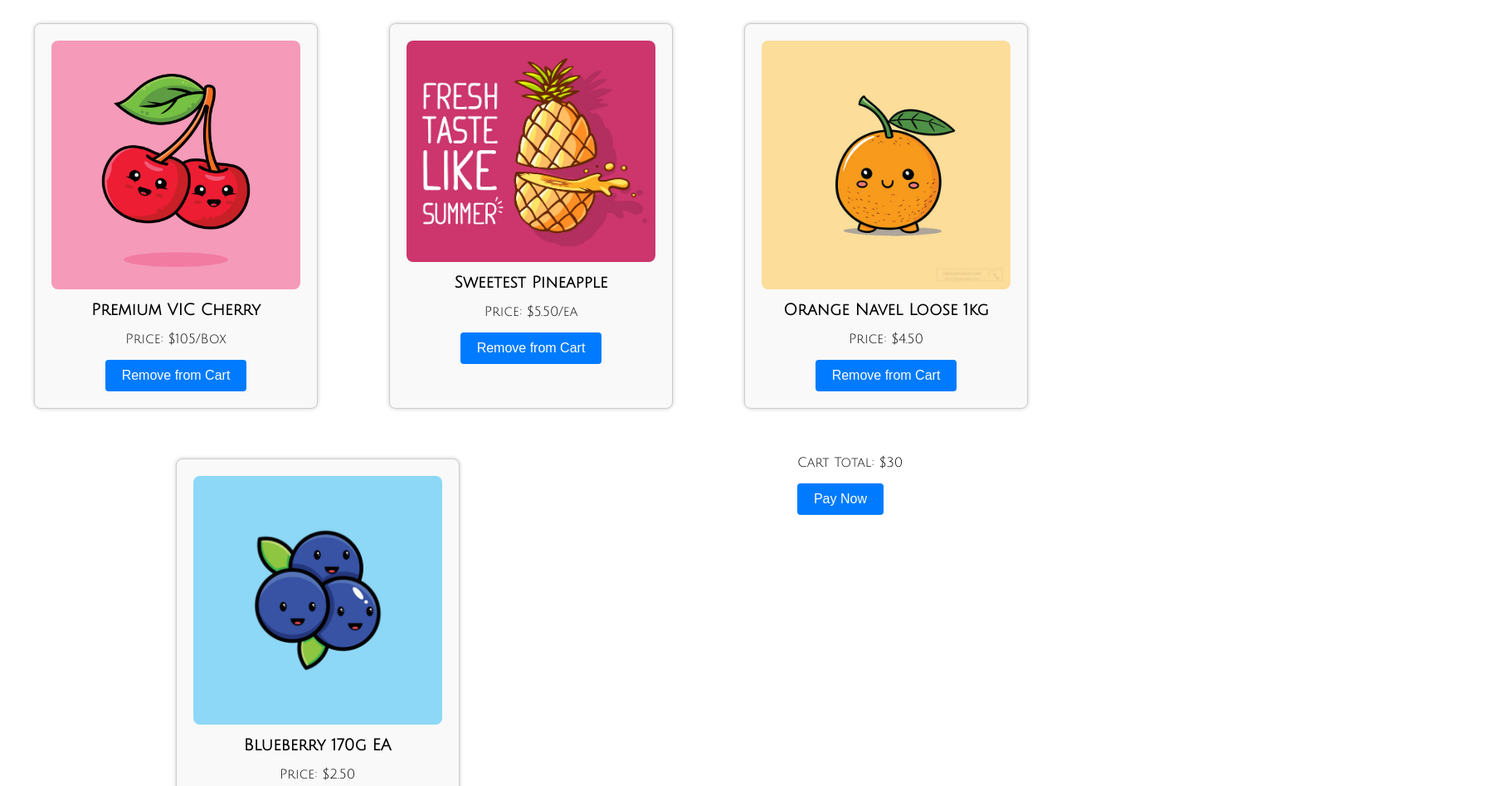
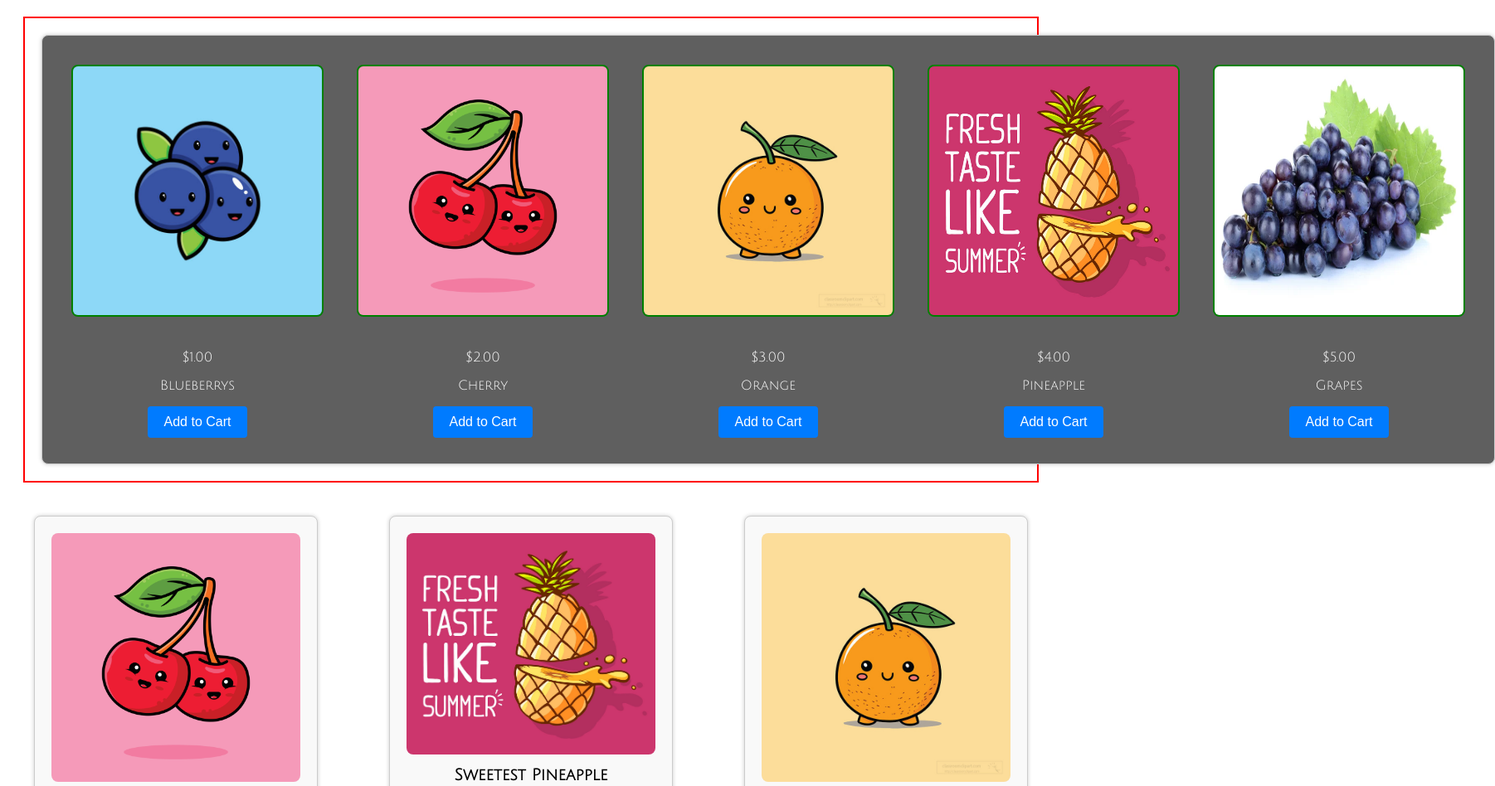
Before and after one commit to LeonardoBrady/GA-Assignment-One, a plain HTML site: page index.html in a window 1280 px wide. Shown: the top 948 px of the page at 83% size, 1802 px wide, since content can reach past the window. Drawn offline with Linux system fonts and the light colour scheme.

Commit message:
Added pictures for #store and adjusted size and text

```diff
--- a/index.html
+++ b/index.html
@@ -16,7 +16,35 @@
     <!-- HEADER ends -->
 
     <!-- STORE starts by Liam -->
-    <section id="store"></section>
+    <section id="store">
+      <div class="store-items">
+        <div class="product-1"> <img src="./images/blueberry.jpeg" alt="Blueberrys">
+           <p class="price">$1.00</p>
+           <p>Blueberrys</p>
+           <p><button>Add to Cart</button></p>
+         </div>
+        <div class="product-2"> <img src="./images/cherry.jpeg" alt="Cherrys">
+          <p class="price">$2.00</p>
+          <p>Cherry</p>
+          <p><button>Add to Cart</button></p>
+        </div>
+        <div class="product-3"> <img src="./images/orange.jpeg" alt="Orange">
+          <p class="price">$3.00</p>
+          <p>Orange</p>
+          <p><button>Add to Cart</button></p>
+        </div>
+        <div class="product-4"> <img src="./images/pineapple.png" alt="Pineapple">
+          <p class="price">$4.00</p>
+          <p>Pineapple</p>
+          <p><button>Add to Cart</button></p>
+        </div>
+        <div class="product-5"> <img src="./images/Project-grapes.jpg" alt="grapes">
+          <p class="price">$5.00</p>
+          <p>Grapes</p>
+          <p><button>Add to Cart</button></p>
+        </div>
+      </div>
+    </section>
     <!-- STORE ends -->
 
     <!-- CART starts by Sylvia -->
--- a/styles.css
+++ b/styles.css
@@ -41,6 +41,47 @@ html {
   font-size: 1rem;
 }
 
+/* Default styling for cart items */
+#store {
+  margin: 20px;
+  display: flex;
+  align-items: flex-start;
+  flex-wrap: wrap;
+  border: 2px red solid;
+  justify-content: space-around;
+}
+
+.store-items {
+  border: 1px solid #ccc;
+  border-radius: 8px;
+  padding: 15px;
+  text-align: center;
+  max-width: auto;
+  background-color: #5f5f5f;
+  box-shadow: 0 0 5px rgba(0, 0, 0, 0.2);
+  margin: 20px;
+  display: flex;
+
+}
+
+.store-items img {
+  max-width: 300px;
+  height: 300px;
+  border-radius: 8px;
+  border: 2px green solid;
+  margin: 20px;
+}
+
+.product-1 {
+  width: auto;
+  height: auto;
+}
+
+.store-items p {
+  color: white;
+}
+
+
 /* Styling for buttons */
 button {
   padding: 10px 20px;
```
